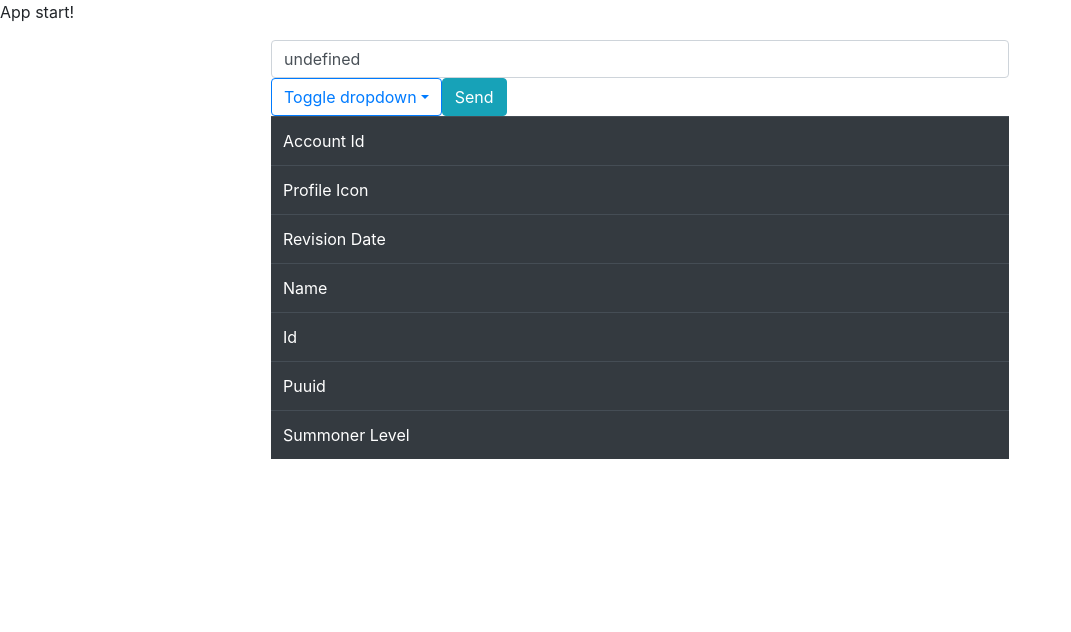
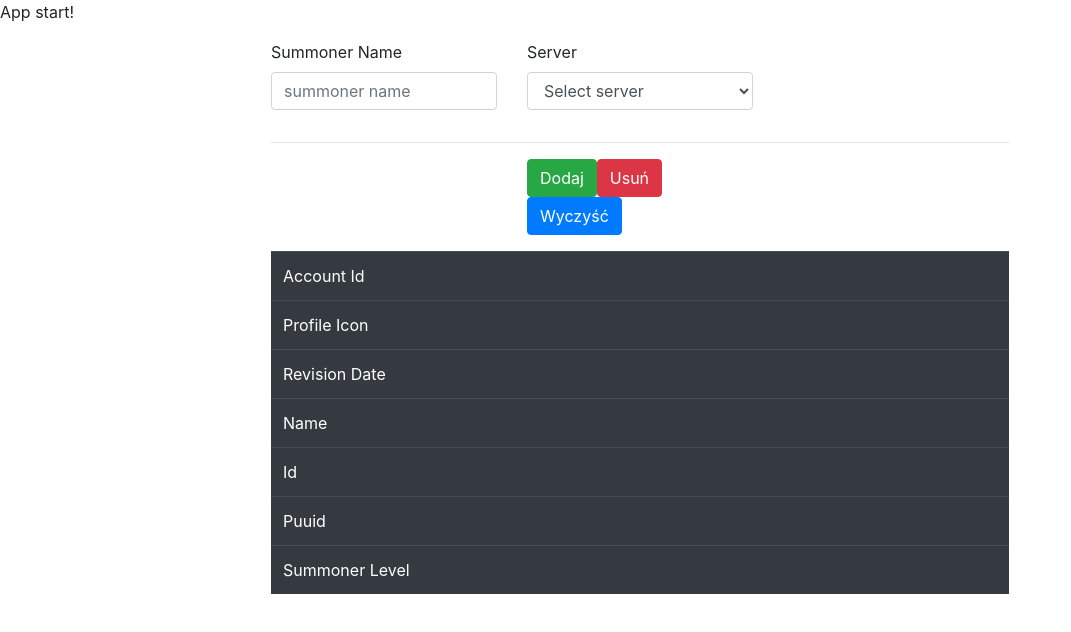
Before and after one commit to lecytynaSojowa/riot-api-angular, an Angular app: page / in a window 1280 px wide. Shown: the top 632 px of the page, without its empty margins (0-1071 px from the left). Built offline with nearby package versions, Linux system fonts and the light colour scheme; no server answers.

Commit message:
getting summoner info form

```diff
--- /dev/null
+++ b/src/app/_models/server-name.ts
@@ -0,0 +1,4 @@
+export interface ServerName {
+    label: string;
+    value: string;
+}
--- a/src/app/app.module.ts
+++ b/src/app/app.module.ts
@@ -4,6 +4,7 @@ import { AppComponent } from './app.component';
 import { UserPanelComponent } from './user-panel/user-panel.component';
 import { HttpClientModule } from '@angular/common/http';
 import { NgbModule } from '@ng-bootstrap/ng-bootstrap';
+import { FormsModule } from '@angular/forms';
 
 @NgModule({
   declarations: [
@@ -11,7 +12,10 @@ import { NgbModule } from '@ng-bootstrap/ng-bootstrap';
     UserPanelComponent
   ],
   imports: [
-    BrowserModule, HttpClientModule, NgbModule
+    BrowserModule,
+    HttpClientModule,
+    NgbModule,
+    FormsModule
   ],
   providers: [],
   bootstrap: [AppComponent]
--- a/src/app/user-panel/user-panel.component.html
+++ b/src/app/user-panel/user-panel.component.html
@@ -1,21 +1,55 @@
 <div class="container tableWidth">
-    <input type="text" id="userName" class="form-control" [value]="inputUsername">
-    <div class="row">
-        <div class="col">
-          <div ngbDropdown class="d-inline-block">
-            <button class="btn btn-outline-primary" id="dropdownBasic1" ngbDropdownToggle>Toggle dropdown</button>
-            <div ngbDropdownMenu aria-labelledby="dropdownBasic1">
-              <button ngbDropdownItem>Action - 1</button>
-              <button ngbDropdownItem>Another Action</button>
-              <button ngbDropdownItem>Something else is here</button>
+<div class="row">
+    <div class="col-xs-12 col-lg-12">
+      <form (ngSubmit)="onSubmit(form)" #form="ngForm">
+        <div class="row">
+          <div class="col-sm-12 col-md-4 form-group">
+            <label for="summoner-name">Summoner Name</label>
+            <input
+              id="summoner-name"
+              type="text"
+              class="form-control"
+              name="summonerName"
+              [ngModel]="''"
+              placeholder="summoner name"
+              required
+            />
+          </div>
+
+          <div class="col-sm-12 col-md-4 form-group">
+            <label for="server-name">Server</label>
+            <select
+              class="form-control"
+              id="server-name"
+              required
+              [ngModel]="'default'"
+              name="serverName"
+            >
+            <option disabled value="default">Select server</option>
+            <option *ngFor="let server of basicServerName" value="{{server.value}}">{{server.label}}</option>
+        </select>
+          </div>
+        </div>
+        <hr />
+        <div class="row">
+          <div class="col-xs-12 col-lg-12">
+            <div class="row">
+              <div class="col-sm-12 col-md-4 form-group"></div>
+              <div class="col-sm-12 col-md-4 form-group">
+                <button class="btn btn-success" type="submit">Dodaj</button>
+                <button class="btn btn-danger" type="button">Usuń</button>
+                <button class="btn btn-primary" type="button" (click)="onClear()">
+                  Wyczyść
+                </button>
+              </div>
+              <div class="col-sm-12 col-md-4 form-group"></div>
             </div>
+          </div>
         </div>
-        <button type="button" class="btn btn-info" (click)="submitUsername()">Send</button>
-        </div>
+      </form>
     </div>
 </div>
-
-<div class="container tableWidth">
+  </div><div class="container tableWidth">
     <table class="table table-dark">
         <tbody>
             <tr>
--- a/src/app/user-panel/user-panel.component.ts
+++ b/src/app/user-panel/user-panel.component.ts
@@ -1,6 +1,8 @@
-import { Component, OnInit } from '@angular/core';
+import { Component, OnInit, ViewChild } from '@angular/core';
 import { BasicRiotApiService } from '../_services/basic-riot-api.service';
 import { SummonerByNameResult } from '../_models/summoner-by-name-result';
+import { NgForm } from '@angular/forms';
+import { ServerName } from '../_models/server-name';
 
 @Component({
   selector: 'app-user-panel',
@@ -10,15 +12,32 @@ import { SummonerByNameResult } from '../_models/summoner-by-name-result';
 export class UserPanelComponent implements OnInit {
   public currentSummoner: SummonerByNameResult;
   public inputUsername: string;
+  public server: ServerName;
+  // tslint:disable-next-line: max-line-length
+  public basicServerName: ServerName[] = [{ value: 'EUNE', label: 'European Nordic East' }, { value: 'EUW', label: 'European West' }, { value: 'NA', label: 'North America' }];
   constructor(
-    private basicRiotApiService: BasicRiotApiService) { }
+    private basicRiotApiService: BasicRiotApiService) {
+  }
+
+  @ViewChild('form', { static: false }) carForm: NgForm;
+
+  onSubmit(form: NgForm) {
+    this.getSummonerInfo(form.value.summonerName, form.value.serverName);
+  }
+
+  onClear() {
+    this.carForm.reset();
+  }
 
   ngOnInit() {
-    let summoner = this.basicRiotApiService.summonerByNameExample('Artekat', 'EUNE').subscribe((result: SummonerByNameResult) => {
+  }
+
+  public getSummonerInfo(summonerName: string, summonerServer: string) {
+    this.basicRiotApiService.summonerByNameExample(summonerName, summonerServer).subscribe((result: SummonerByNameResult) => {
       this.currentSummoner = result;
     });
+
   }
-
   public submitUsername() {
     console.log(this.inputUsername);
   }
```
